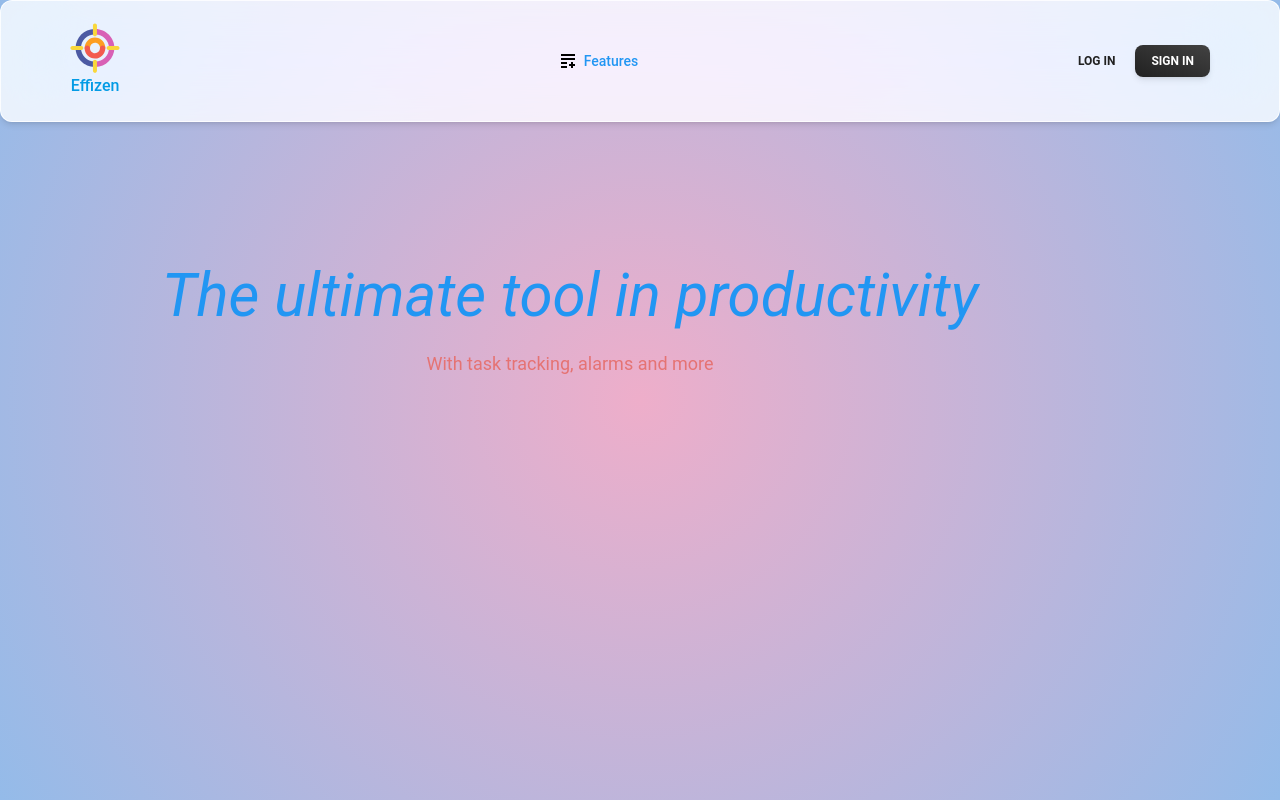
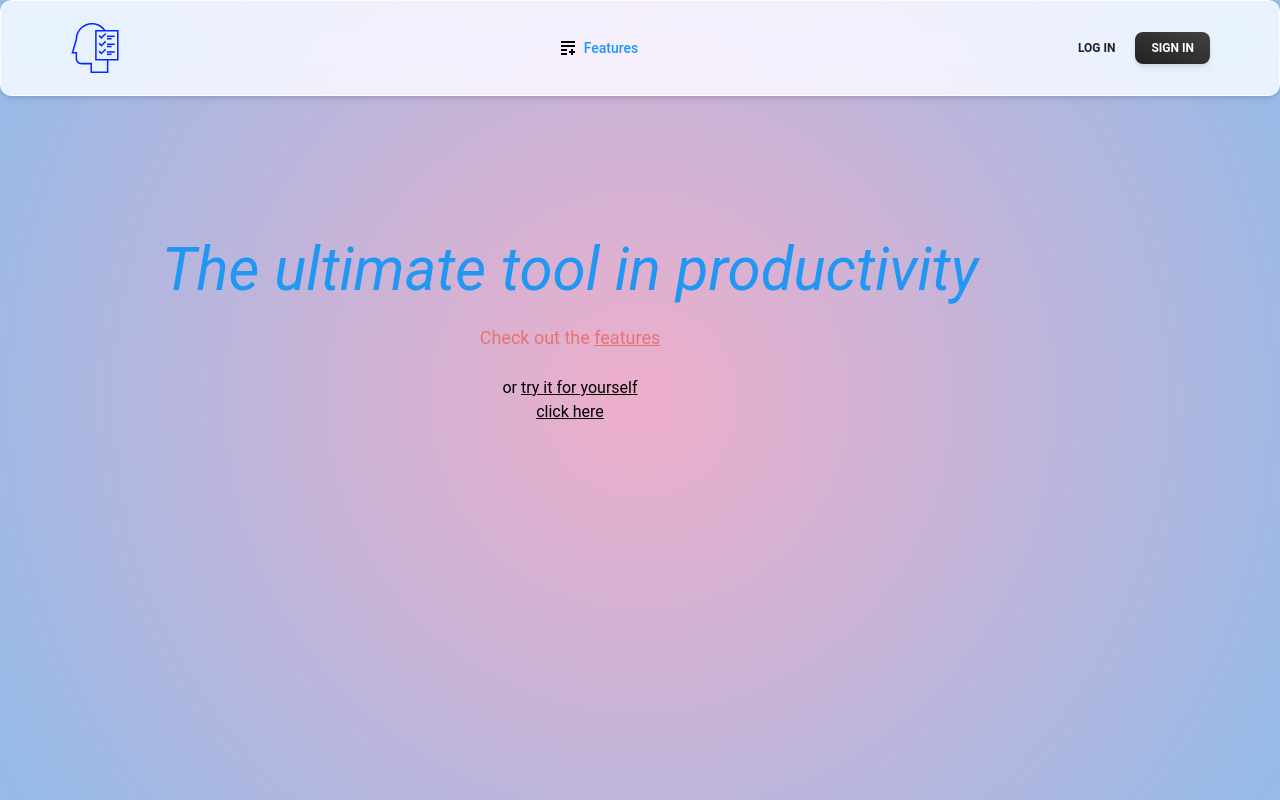
Before and after one commit to gka1m/Effizen-2, a React (Vite) app: page / in a window 1280 px wide. Built offline with nearby package versions, Linux system fonts and the light colour scheme.

Commit message:
Started on Task page

```diff
--- a/src/Routing.tsx
+++ b/src/Routing.tsx
@@ -3,6 +3,8 @@ import { BrowserRouter, Route, Routes } from "react-router-dom";
 import { HelmetProvider } from "react-helmet-async";
 
 const Landing = lazy(() => import("./landing_page"));
+const Home = lazy(() => import("./home_page"));
+
 const Routing: React.FC = () => {
   return (
     <BrowserRouter>
@@ -10,6 +12,7 @@ const Routing: React.FC = () => {
         <Suspense fallback={<div>loading...</div>}>
           <Routes>
             <Route path="/" element={<Landing />} />
+            <Route path="/home" element={<Home />} />
           </Routes>
         </Suspense>
       </HelmetProvider>
--- a/src/components/Navigation.tsx
+++ b/src/components/Navigation.tsx
@@ -77,13 +77,13 @@ const Navigator: React.FC = () => {
           onPointerLeaveCapture={undefined}
         >
           <svg
+            fill="#002aff"
+            version="1.1"
+            id="Layer_1"
+            xmlns="http://www.w3.org/2000/svg"
+            viewBox="0 0 512 512"
             width="50"
             height="50"
-            viewBox="0 0 1024 1024"
-            className="icon"
-            version="1.1"
-            xmlns="http://www.w3.org/2000/svg"
-            fill="#000000"
           >
             <g id="SVGRepo_bgCarrier" stroke-width="0"></g>
             <g
@@ -92,29 +92,109 @@ const Navigator: React.FC = () => {
               stroke-linejoin="round"
             ></g>
             <g id="SVGRepo_iconCarrier">
-              <path
-                d="M502.922 790.669c-152.755-1.391-276.788-125.42-278.177-278.177-0.661-72.618 29.297-142.754 79.451-194.66 52.395-54.221 124.439-82.84 198.726-83.516 71.011-0.646 71.074-110.824 0-110.177-212.832 1.937-386.417 175.518-388.354 388.353-1.937 212.854 178.438 386.443 388.354 388.354 71.073 0.644 71.011-109.531 0-110.177z"
-                fill="#4C5AA3"
-              ></path>
-              <path
-                d="M521.098 234.316c152.756 1.39 276.79 125.42 278.18 278.176 0.662 72.62-29.297 142.755-79.453 194.658-52.394 54.224-124.439 82.843-198.727 83.519-71.012 0.646-71.074 110.821 0 110.177 212.834-1.937 386.42-175.52 388.357-388.354 1.936-212.856-178.442-386.441-388.357-388.353-71.074-0.647-71.012 109.532 0 110.177z"
-                fill="#D860B5"
-              ></path>
-              <path
-                d="M410.657 510.563c-0.041-57.184 42.743-103.075 99.009-105.283 57.153-2.242 103.141 44.402 105.284 99.008 1.178 29.998 24.167 55.089 55.088 55.089 29.14 0 56.268-25.066 55.089-55.089-4.579-116.64-97.827-209.263-215.461-209.184-116.738 0.078-209.264 101.213-209.185 215.459 0.05 71.046 110.226 71.052 110.176 0z"
-                fill="#FD9E22"
-              ></path>
-              <path
-                d="M613.412 516.021c-1.083 56.13-46.052 101.095-102.18 102.176-56.155 1.084-101.125-47.673-102.175-102.176-1.369-70.956-111.547-71.089-110.177 0 2.258 117.153 95.202 210.093 212.352 212.353 117.147 2.259 210.164-98.607 212.356-212.353 1.371-71.09-108.807-70.956-110.176 0z"
-                fill="#F35A50"
-              ></path>
-              <path
-                d="M1014.707 512.492c0 22.698-19.031 41.099-42.513 41.099H792.696c-23.479 0-42.514-18.4-42.514-41.099 0-22.696 19.035-41.095 42.514-41.095h179.499c23.481 0 42.512 18.399 42.512 41.095zM273.579 514.308c0 22.696-19.033 41.095-42.517 41.095H51.563c-23.478 0-42.511-18.398-42.511-41.095 0-22.698 19.033-41.099 42.511-41.099h179.499c23.484 0 42.517 18.401 42.517 41.099zM510.838 272.762c-22.693 0-41.094-19.029-41.094-42.513V50.75c0-23.477 18.401-42.51 41.094-42.51 22.7 0 41.1 19.033 41.1 42.51v179.499c0 23.483-18.4 42.515-41.1 42.513zM510.838 1019.117c-22.693 0-41.094-19.031-41.094-42.513v-179.5c0-23.477 18.401-42.513 41.094-42.513 22.7 0 41.1 19.036 41.1 42.513v179.501c0 23.481-18.4 42.512-41.1 42.512z"
-                fill="#F9D73B"
-              ></path>
+              {" "}
+              <g>
+                {" "}
+                <g>
+                  {" "}
+                  <path d="M363.174,72.046C331.709,26.856,280.491,0,225.298,0C133.072,0,57.971,74.717,57.359,166.801L14.691,311.872l42.664,0.003 v50.78c0,33.794,27.494,61.289,61.289,61.289h90.808V512h183.792V383.918h104.066V72.046H363.174z M377.56,496.317H225.134 v-88.056H118.643c-25.147,0-45.606-20.459-45.606-45.606v-66.463l-37.387-0.001l37.387-127.118v-1.129 c0-83.957,68.304-152.261,152.262-152.261c46.275,0,89.47,20.826,118.272,56.363h-86.089v311.872H377.56V496.317z M481.626,368.235H273.165V87.729h208.461V368.235z"></path>{" "}
+                </g>{" "}
+              </g>{" "}
+              <g>
+                {" "}
+                <g>
+                  {" "}
+                  <polygon points="359.843,102.36 321.36,140.845 302.89,122.374 291.799,133.463 321.36,163.024 370.934,113.451 "></polygon>{" "}
+                </g>{" "}
+              </g>{" "}
+              <g>
+                {" "}
+                <g>
+                  {" "}
+                  <rect
+                    x="378.585"
+                    y="128.61"
+                    width="79.46"
+                    height="15.683"
+                  ></rect>{" "}
+                </g>{" "}
+              </g>{" "}
+              <g>
+                {" "}
+                <g>
+                  {" "}
+                  <rect
+                    x="378.585"
+                    y="153.703"
+                    width="47.049"
+                    height="15.683"
+                  ></rect>{" "}
+                </g>{" "}
+              </g>{" "}
+              <g>
+                {" "}
+                <g>
+                  {" "}
+                  <polygon points="359.843,182.412 321.36,220.895 302.89,202.424 291.799,213.515 321.36,243.074 370.934,193.502 "></polygon>{" "}
+                </g>{" "}
+              </g>{" "}
+              <g>
+                {" "}
+                <g>
+                  {" "}
+                  <rect
+                    x="378.585"
+                    y="210.161"
+                    width="79.46"
+                    height="15.683"
+                  ></rect>{" "}
+                </g>{" "}
+              </g>{" "}
+              <g>
+                {" "}
+                <g>
+                  {" "}
+                  <rect
+                    x="378.585"
+                    y="233.163"
+                    width="47.049"
+                    height="15.683"
+                  ></rect>{" "}
+                </g>{" "}
+              </g>{" "}
+              <g>
+                {" "}
+                <g>
+                  {" "}
+                  <polygon points="359.843,262.462 321.36,300.947 302.89,282.476 291.799,293.566 321.36,323.126 370.934,273.553 "></polygon>{" "}
+                </g>{" "}
+              </g>{" "}
+              <g>
+                {" "}
+                <g>
+                  {" "}
+                  <rect
+                    x="378.585"
+                    y="288.575"
+                    width="79.46"
+                    height="15.683"
+                  ></rect>{" "}
+                </g>{" "}
+              </g>{" "}
+              <g>
+                {" "}
+                <g>
+                  {" "}
+                  <rect
+                    x="378.585"
+                    y="312.623"
+                    width="47.049"
+                    height="15.683"
+                  ></rect>{" "}
+                </g>{" "}
+              </g>{" "}
             </g>
           </svg>
-          Effizen
         </Typography>
         <div className="hidden lg:block">{navList}</div>
         <div className="flex items-center gap-x-1">
--- /dev/null
+++ b/src/components/Tasklist.tsx
@@ -0,0 +1,9 @@
+import React from "react";
+import "./App.css";
+import "./index.css";
+
+const Tasklist: React.FC = () => {
+  return <div>Tasklist</div>;
+};
+
+export default Tasklist;
--- /dev/null
+++ b/src/home_page.tsx
@@ -0,0 +1,17 @@
+import React from "react";
+import { Helmet } from "react-helmet-async";
+import "./App.css";
+import "./index.css";
+
+const Home: React.FC = () => {
+  return (
+    <>
+      <Helmet>
+        <title>Home</title>
+      </Helmet>
+      <div className="background-radial h-screen"></div>
+    </>
+  );
+};
+
+export default Home;
--- a/src/landing_page.tsx
+++ b/src/landing_page.tsx
@@ -8,7 +8,7 @@ const Landing: React.FC = () => {
   return (
     <>
       <Helmet>
-        <title>Effizen | Home</title>
+        <title>Effizen | Welcome</title>
       </Helmet>
       <div className="background-radial h-screen">
         <Navigator />
@@ -20,8 +20,21 @@ const Landing: React.FC = () => {
           </p>
           <br />
           <p className="text-lg text-red-300">
-            With task tracking, alarms and more
+            Check out the{" "}
+            <a href="/features" className="underline">
+              features
+            </a>
           </p>
+          <br />
+          <p>
+            or{" "}
+            <a href="/login" className="underline">
+              try it for yourself
+            </a>
+          </p>
+          <a href="/home" className="underline">
+            click here
+          </a>
         </div>
       </div>
     </>
```
